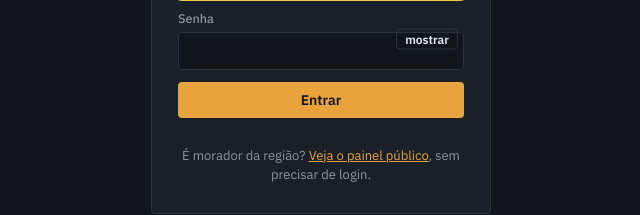
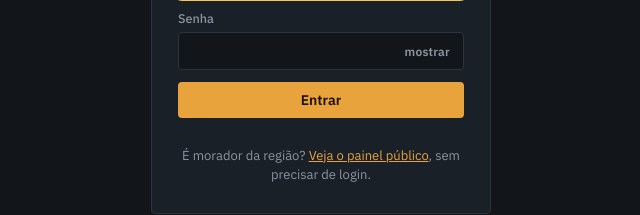
Before and after one commit to 7121895128/simsep, a website: page public/index.html in a window 1280 px wide. Shown: the part 385-600 px from the top of the page, 319-959 px from the left. Drawn offline with Linux system fonts and the light colour scheme.

Commit message:
ui: botao mostrar/ocultar senha dentro do campo, alinhado

```diff
--- a/public/css/style.css
+++ b/public/css/style.css
@@ -654,6 +654,12 @@ td.num {
 .legenda-grafico i { display: inline-block; width: 10px; height: 10px; border-radius: 2px; margin: 0 4px 0 10px; vertical-align: -1px; }
 
 /* E6: mostrar senha */
-.campo-senha { position: relative; }
-.campo-senha input { padding-right: 70px; }
-.campo-senha button { position: absolute; right: 6px; top: 50%; transform: translateY(-50%); padding: 2px 8px; font-size: 12px; margin: 0; }
+.campo-senha { position: relative; display: flex; align-items: center; }
+.campo-senha input { width: 100%; padding-right: 76px; }
+.campo-senha button {
+  position: absolute; right: 8px; top: 50%; transform: translateY(-50%);
+  background: transparent; border: 0; box-shadow: none; margin: 0; padding: 4px 6px;
+  font-size: 12px; font-weight: 600; letter-spacing: .02em; color: var(--text-muted); cursor: pointer; border-radius: 4px;
+}
+.campo-senha button:hover { color: var(--accent); background: transparent; }
+.campo-senha button:focus-visible { outline: 2px solid var(--accent); outline-offset: 1px; }
--- a/public/index.html
+++ b/public/index.html
@@ -22,10 +22,12 @@
           <label>E-mail</label>
           <input type="email" id="email" required autofocus>
         </div>
-        <div class="campo campo-senha">
+        <div class="campo">
           <label>Senha</label>
-          <input type="password" id="senha" required>
-          <button type="button" class="secundario" id="botaoMostrarSenha" aria-label="Mostrar senha">mostrar</button>
+          <div class="campo-senha">
+            <input type="password" id="senha" required>
+            <button type="button" id="botaoMostrarSenha" aria-label="Mostrar senha" title="Mostrar senha">mostrar</button>
+          </div>
         </div>
         <button type="submit" id="botaoEntrar">Entrar</button>
         <p class="erro" id="msgErro" role="status" aria-live="polite"></p>
```
